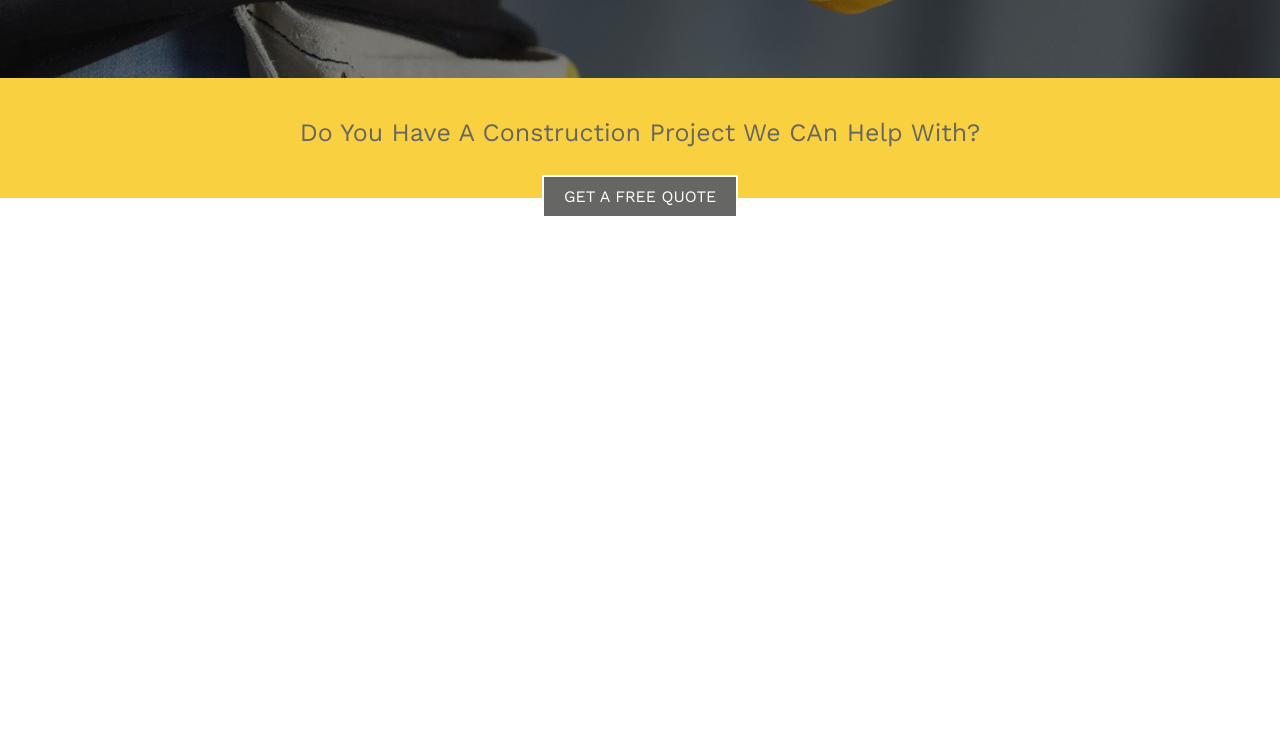
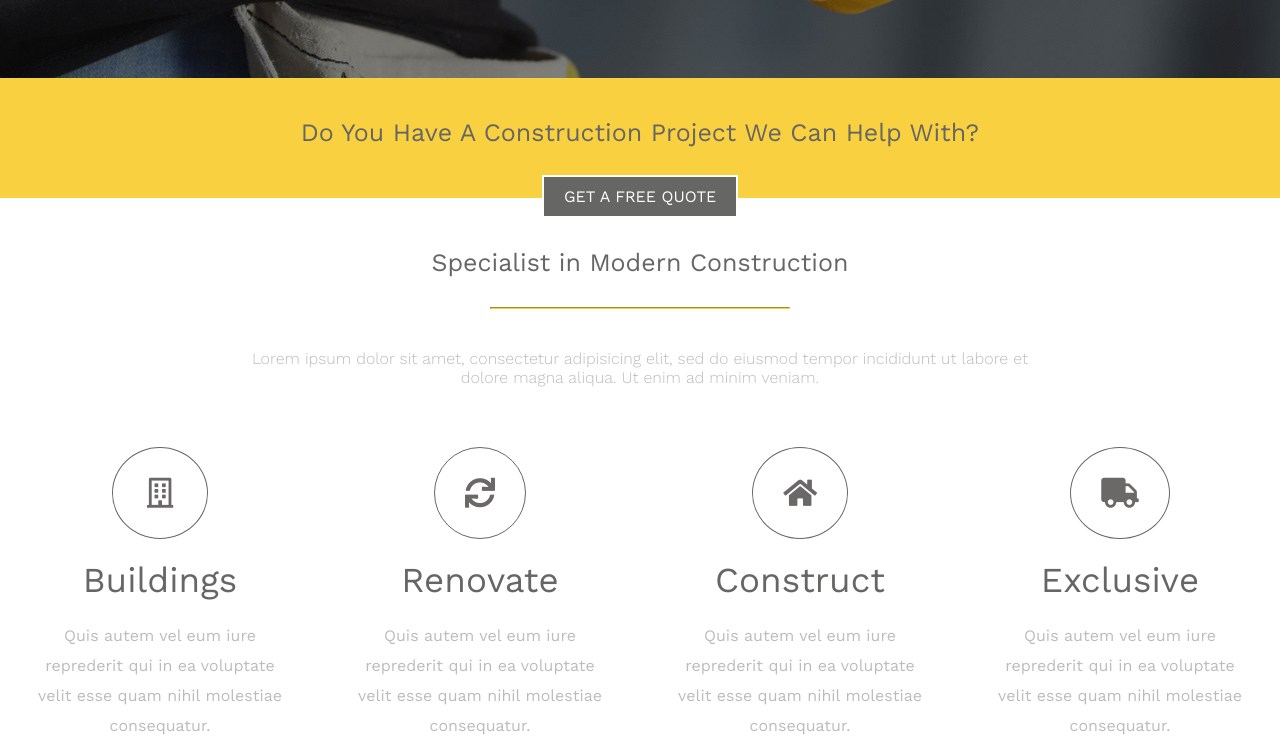
Before and after one commit to a-benvenuti/proj-html-vuejs, a website: page index.html in a window 1280 px wide. Shown: the part 762-1503 px from the top of the page. Before the commit the page ends 980 px from the top, so only its background shows below. Drawn offline with nearby package versions, Linux system fonts and the light colour scheme.

Commit message:
aggiunto box1 del main

```diff
--- a/index.html
+++ b/index.html
@@ -50,15 +50,62 @@
         </div>
       </div>
       <section class="help">
-        <h2 class="pt-40 med-text">Do You Have A Construction Project We CAn Help With?</h2>
+        <h2 class="pt-40 med-text">Do You Have A Construction Project We Can Help With?</h2>
         <a href="#" class="btn border">GET A FREE QUOTE</a>
       </section>
       <!-- /hero -->
 
       <!-- main -->
       <main>
-        <!-- inizia da "specialist in Modern Construction" -->
-        <!-- termina a "Building Inspiring Spaces" -->
+        <div class="box1">
+          <div class="container mt-50">
+            <h3 class="med-text pt-50 pb-30">Specialist in Modern Construction</h3>
+            <hr>
+            <p class="pt-40 mb-50">Lorem ipsum dolor sit amet, consectetur adipisicing elit, sed do eiusmod tempor incididunt ut labore et dolore magna aliqua. Ut enim ad minim veniam.</p>
+          </div>
+          <div class="box1__card">
+            <div class="card p-10 msx-20 mdx-20">
+              <i class="far fa-building p-30"></i>
+              <h3 class="big-text pt-20 pb-20">Buildings</h3>
+              <p>Quis autem vel eum iure reprederit qui in ea voluptate velit esse quam nihil molestiae consequatur.</p>
+              <div class="overlay">
+                <h3 class="normal-text pt-20 pb-20">ARTFULLY CRAFTED</h3>
+                <p class="mb-20">Quis autem vel eum iure reprederit qui in ea voluptate velit esse quam nihil molestiae consequatur.</p>
+                <a class="btn primary">GET QUOTE</a>
+              </div>
+            </div>
+            <div class="card p-10 msx-20 mdx-20">
+              <i class="fas fa-sync p-30"></i>
+              <h3 class="big-text pt-20 pb-20">Renovate</h3>
+              <p>Quis autem vel eum iure reprederit qui in ea voluptate velit esse quam nihil molestiae consequatur.</p>
+              <div class="overlay">
+                <h3 class="normal-text pt-20 pb-20">ARTFULLY CRAFTED</h3>
+                <p class="mb-20">Quis autem vel eum iure reprederit qui in ea voluptate velit esse quam nihil molestiae consequatur.</p>
+                <a class="btn primary">GET QUOTE</a>
+              </div>
+            </div>
+            <div class="card p-10 msx-20 mdx-20">
+              <i class="fas fa-home p-30"></i>
+              <h3 class="big-text pt-20 pb-20">Construct</h3>
+              <p>Quis autem vel eum iure reprederit qui in ea voluptate velit esse quam nihil molestiae consequatur.</p>
+              <div class="overlay">
+                <h3 class="normal-text pt-20 pb-20">ARTFULLY CRAFTED</h3>
+                <p class="mb-20">Quis autem vel eum iure reprederit qui in ea voluptate velit esse quam nihil molestiae consequatur.</p>
+                <a class="btn primary">GET QUOTE</a>
+              </div>
+            </div>
+            <div class="card p-10 msx-20 mdx-20">
+              <i class="fas fa-truck p-30"></i>
+              <h3 class="big-text pt-20 pb-20">Exclusive</h3>
+              <p>Quis autem vel eum iure reprederit qui in ea voluptate velit esse quam nihil molestiae consequatur.</p>
+              <div class="overlay">
+                <h3 class="normal-text pt-20 pb-20">ARTFULLY CRAFTED</h3>
+                <p class="mb-20">Quis autem vel eum iure reprederit qui in ea voluptate velit esse quam nihil molestiae consequatur.</p>
+                <a class="btn primary">GET QUOTE</a>
+              </div>
+            </div>
+          </div>
+        </div>
 
       </main>
       <!-- /main -->
--- a/src/app.scss
+++ b/src/app.scss
@@ -8,4 +8,5 @@
 @import "partials/_header.scss";
 @import "partials/_hero.scss";
 @import "partials/_main.scss";
+@import "partials/_main__box1.scss";
 @import "partials/_footer.scss";
--- /dev/null
+++ b/src/partials/_main__box1.scss
@@ -0,0 +1,43 @@
+.box1{
+  .container{
+    width: 100%;
+    max-width: $container-xsmall;
+    text-align: center;
+    margin: 0 auto;
+    h3{font-weight: 400;}
+    hr{width: 300px; margin: 0 auto; border-color: $color-primary;}
+    p{font-weight: 300;}
+  }
+  .box1__card{
+    @include my-display-flex;
+    width: 100%;
+    max-width: $container-big;
+    margin: 0 auto;
+    .card{
+      position: relative;
+      width: 320px;
+      height: 280px;
+      cursor: pointer;
+      border-radius: 5px;
+      text-align: center;
+      i{font-size: 30px; color: $color-secondary500; border: 1px solid $color-secondary700; border-radius: 50%;}
+      .fa-building{padding-left: 34px; padding-right: 34px;}
+      h3{font-weight: 400;}
+      p{line-height: 30px;}
+      .overlay{
+        position: absolute;
+        top: 0;
+        left: 0;
+        width: 100%;
+        height: 100%;
+        padding: 40px 20px;
+        background-color: $color-primary;
+        border-radius: 5px;
+        opacity: 0;
+        p{color: $color-secondary500;}
+        a{background-color: #ffe382;}
+      }
+      &:hover .overlay{opacity: 1;}
+    }
+  }
+}
```
Also changed, not shown: dist/app.css.
